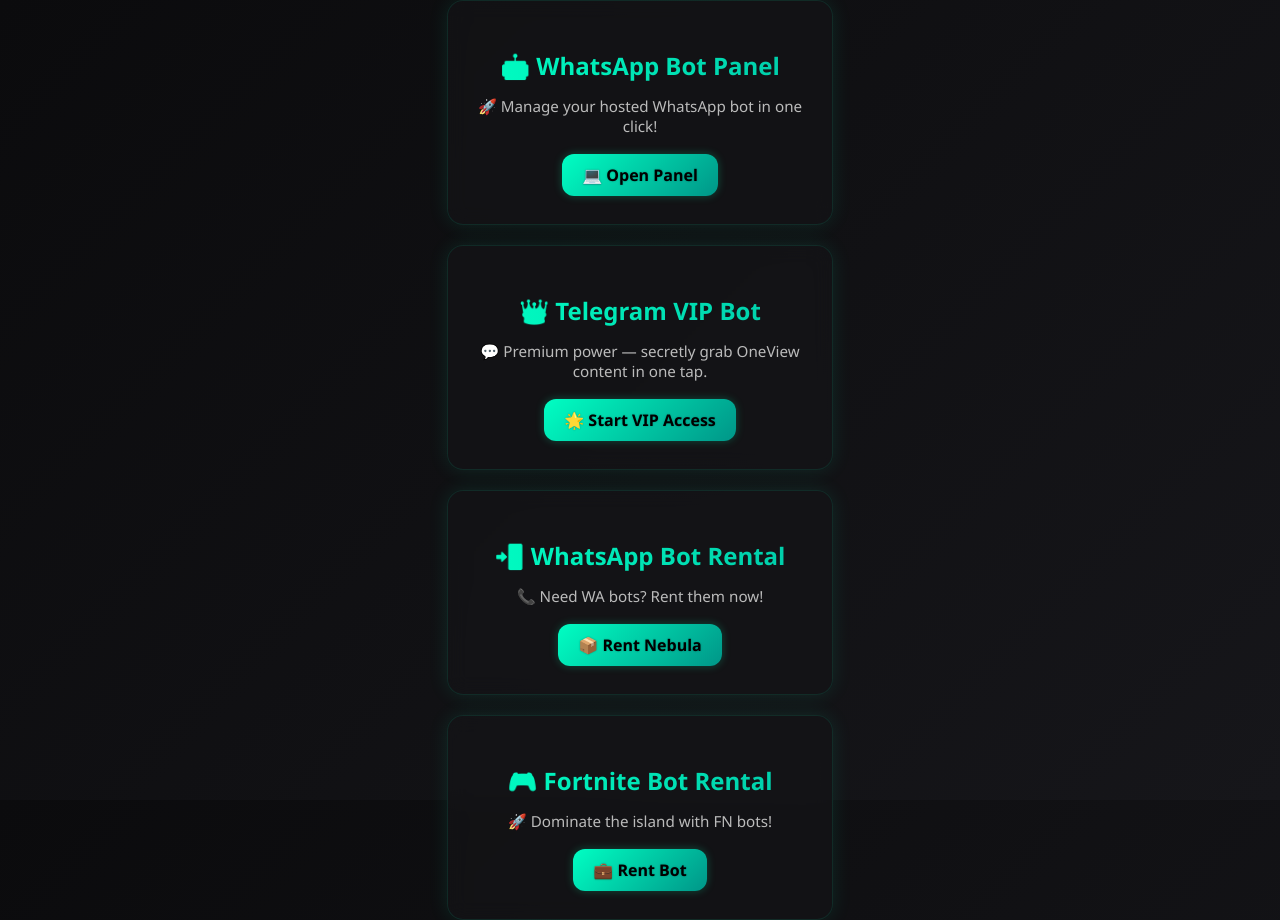
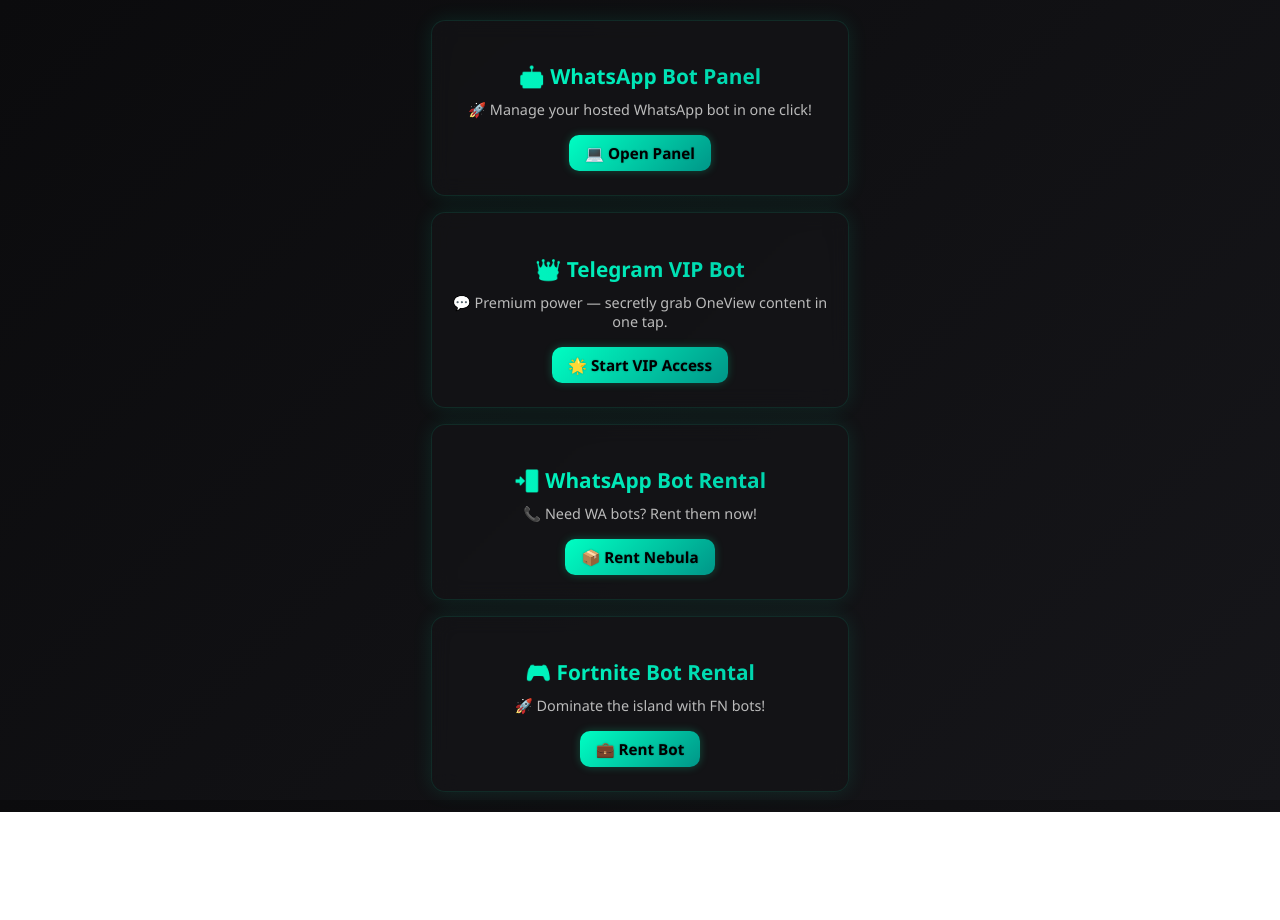
Before and after one commit to coderxsa/private, a plain HTML site: page index.html in a window 1280 px wide. After the commit the page ends 812 px from the top, so only its background shows below. Drawn offline with Linux system fonts and the light colour scheme.

Commit message:
Update index.html

```diff
--- a/index.html
+++ b/index.html
@@ -12,12 +12,9 @@
       background: linear-gradient(135deg, #0b0b0d, #16161a);
       color: #fff;
       display: flex;
-      flex-direction: column;
       justify-content: center;
       align-items: center;
       min-height: 100vh;
-      gap: 20px;
-      overflow: hidden;
       background-attachment: fixed;
       animation: bgMove 30s linear infinite;
     }
@@ -27,39 +24,47 @@
       100% { background-position: 100% 100%; }
     }
 
+    .container {
+      display: flex;
+      flex-direction: column;
+      gap: 16px;
+      align-items: center;
+      width: 100%;
+      max-width: 380px;
+      padding: 20px;
+    }
+
     .card {
       background: rgba(20, 20, 24, 0.7);
       border: 1px solid rgba(0, 255, 191, 0.1);
-      border-radius: 16px;
-      padding: 28px 22px;
+      border-radius: 14px;
+      padding: 24px 18px;
       box-shadow: 0 0 20px rgba(0, 255, 191, 0.1);
       backdrop-filter: blur(10px);
-      max-width: 340px;
-      width: 88%;
+      width: 100%;
       text-align: center;
       transition: transform 0.3s ease, box-shadow 0.3s ease, border 0.3s ease;
       text-decoration: none;
       color: #ffffff;
       position: relative;
-      overflow: hidden;
     }
 
     .card:hover {
-      transform: translateY(-6px) scale(1.03);
+      transform: translateY(-5px) scale(1.02);
       box-shadow: 0 0 30px rgba(0, 255, 191, 0.3);
       border-color: rgba(0, 255, 191, 0.4);
       animation: pulse 1s ease-in-out;
     }
 
     @keyframes pulse {
-      0% { transform: scale(1.03); }
-      50% { transform: scale(1.035); }
-      100% { transform: scale(1.03); }
+      0% { transform: scale(1.02); }
+      50% { transform: scale(1.025); }
+      100% { transform: scale(1.02); }
     }
 
     .card h2 {
-      margin-bottom: 14px;
-      font-size: 1.5em;
+      margin-bottom: 10px;
+      font-size: 1.3em;
       background: linear-gradient(to right, #00ffc3, #00cba9, #00ffc3);
       background-size: 200% auto;
       -webkit-background-clip: text;
@@ -72,19 +77,19 @@
     }
 
     .card p {
-      font-size: 0.95em;
+      font-size: 0.9em;
       color: #bbb;
-      margin: 8px 0 18px;
+      margin: 6px 0 16px;
     }
 
     .button {
       display: inline-block;
-      padding: 10px 20px;
+      padding: 8px 16px;
       background: linear-gradient(135deg, #00ffc3, #009688);
       color: #000;
-      border-radius: 12px;
+      border-radius: 10px;
       font-weight: 600;
-      font-size: 1em;
+      font-size: 0.95em;
       text-shadow: 0 0 2px rgba(0, 0, 0, 0.3);
       transition: all 0.25s ease-in-out;
       box-shadow: 0 0 8px rgba(0, 255, 179, 0.25);
@@ -96,30 +101,21 @@
       transform: scale(1.05);
     }
 
-    .emoji {
-      font-size: 1.3em;
-      margin-right: 5px;
-    }
-
     @media (max-width: 500px) {
-      .card {
-        padding: 24px 18px;
-      }
-
       .card h2 {
-        font-size: 1.3em;
+        font-size: 1.2em;
       }
 
       .button {
-        font-size: 0.95em;
-        padding: 10px 18px;
+        font-size: 0.9em;
+        padding: 8px 14px;
       }
     }
   </style>
-
 </head>
 <body>
 
+  <div class="container">
     <a href="/" class="card" target="_blank">
       <h2>🤖 WhatsApp Bot Panel</h2>
       <p>🚀 Manage your hosted WhatsApp bot in one click!</p>
@@ -128,7 +124,7 @@
 
     <a href="https://t.me/vipbotwa_bot" class="card" target="_blank">
       <h2>👑 Telegram VIP Bot</h2>
-    <p>💬 Premium power — secretly grab OneView content in one tap.</Video></p>
+      <p>💬 Premium power — secretly grab OneView content in one tap.</p>
       <div class="button">🌟 Start VIP Access</div>
     </a>
 
@@ -143,7 +139,7 @@
       <p>🚀 Dominate the island with FN bots!</p>
       <div class="button">💼 Rent Bot</div>
     </a>
-
+  </div>
 
 </body>
 </html>
```
Lines whose indentation alone changed are shown as unchanged.
